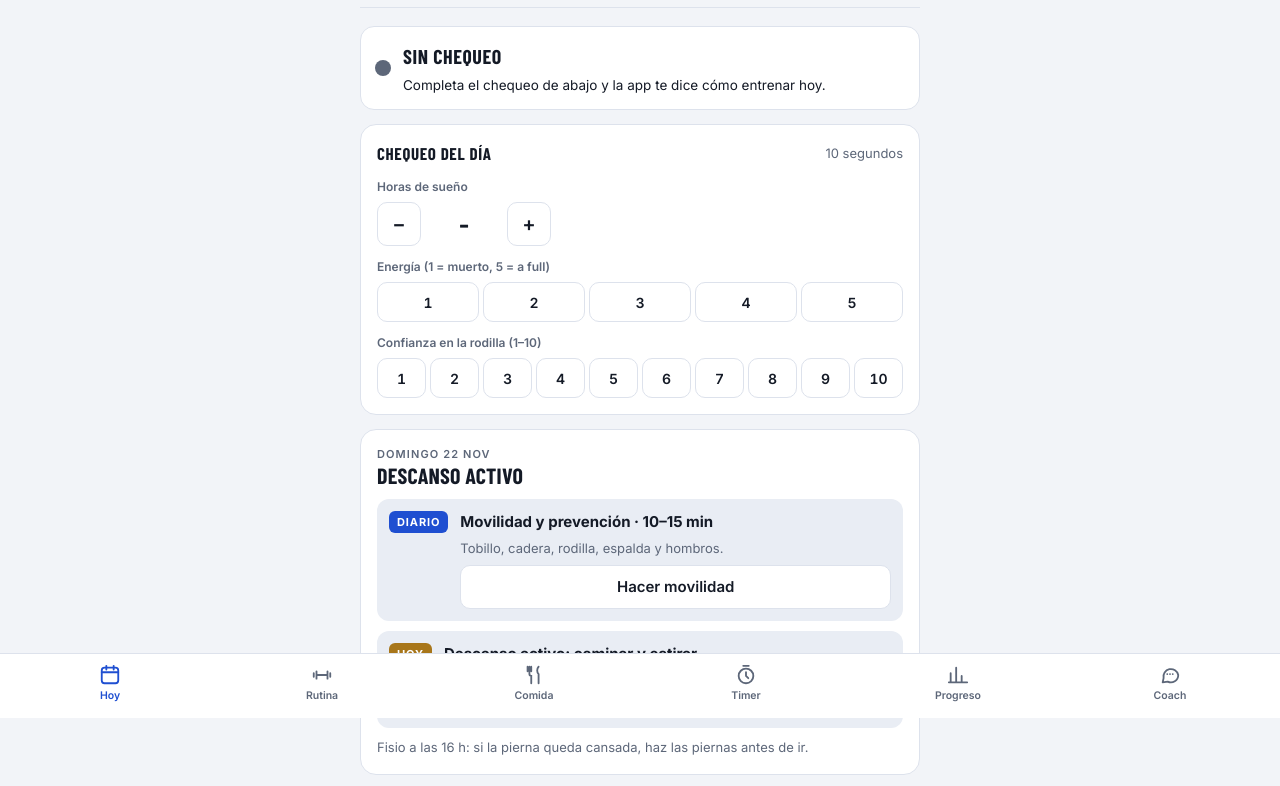
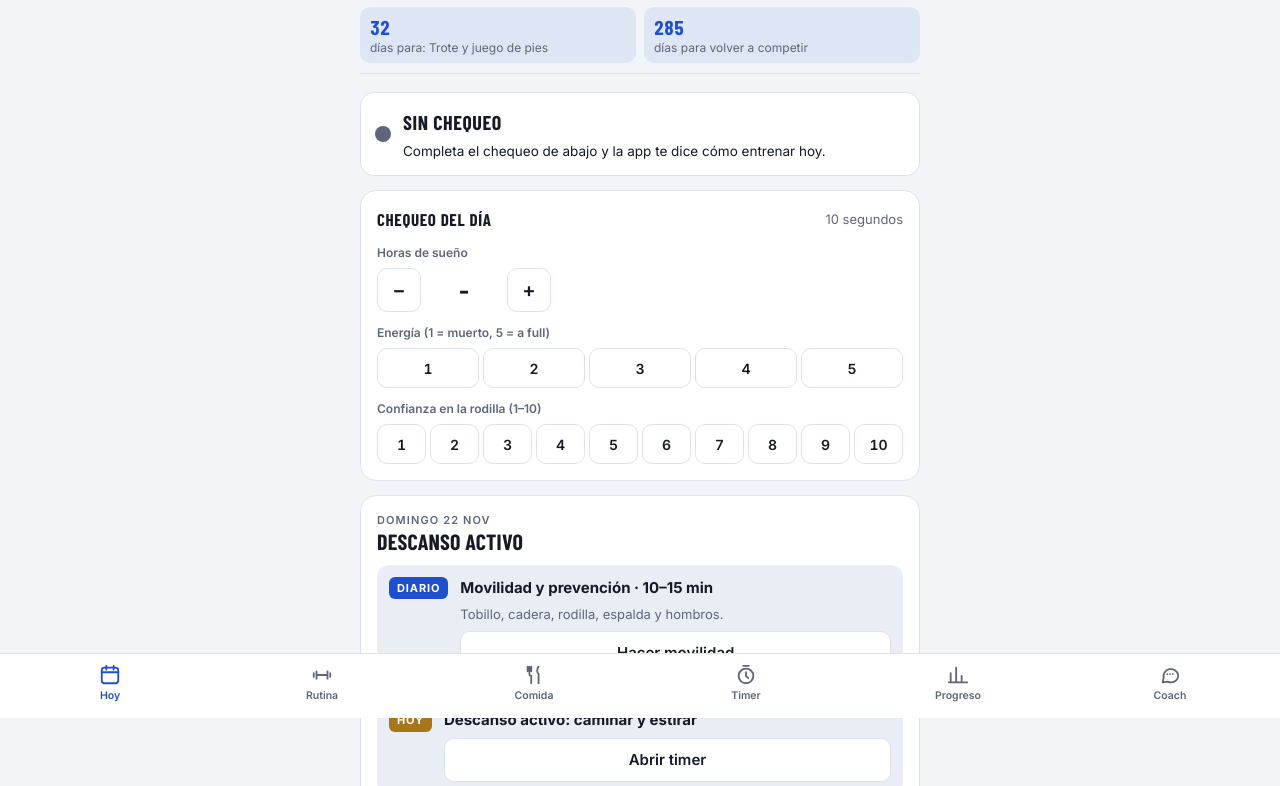
Before and after one commit to mirckoestudio-png/vuelta-al-ring, a plain HTML site: page index.html in a window 1280 px wide. Shown: the part 82-868 px from the top of the page. Drawn offline with nearby package versions, Linux system fonts and the light colour scheme; a web font is replaced by a local one.

Commit message:
Cuenta regresiva en el encabezado
Co-Authored-By: Claude Opus 5.5 <noreply@anthropic.com>

```diff
--- a/index.html
+++ b/index.html
@@ -16,6 +16,7 @@
 </head>
 <body>
 <title>Vuelta al Ring</title>
+
 <link rel="preconnect" href="https://fonts.googleapis.com">
 <link rel="stylesheet" href="https://fonts.googleapis.com/css2?family=Barlow+Condensed:wght@600;700;800&family=Inter:wght@400;500;600;700&display=swap">
 <style>
@@ -69,6 +70,9 @@ header{flex-wrap:wrap}
 .vh{position:absolute;width:1px;height:1px;opacity:0;overflow:hidden;pointer-events:none}
 .vh:focus-visible+*{outline:3px solid var(--accent)}
 .offbar{flex-basis:100%;font-size:12.5px;font-weight:600;padding:7px 10px;border-radius:9px;background:color-mix(in srgb,var(--warn) 15%,transparent);color:var(--warn)}
+.countdown{flex-basis:100%;display:flex;gap:8px}
+.countdown div{flex:1;padding:8px 10px;border-radius:10px;background:color-mix(in srgb,var(--accent) 9%,transparent);font-size:12px;color:var(--muted);line-height:1.25}
+.countdown b{display:block;font-family:var(--display);font-size:20px;color:var(--accent);font-variant-numeric:tabular-nums}
 .offbar.off{background:color-mix(in srgb,var(--bad) 12%,transparent);color:var(--bad)}
 .ready{border-radius:14px;padding:14px;display:grid;grid-template-columns:auto 1fr;gap:4px 12px;align-items:center;border:1px solid var(--line);background:var(--surface)}
 .ready .dot{width:16px;height:16px;border-radius:50%;background:var(--muted);grid-row:span 2}
@@ -240,6 +244,7 @@ nav.tabs button[aria-current="page"]{color:var(--accent)}
       <span class="phase" id="hdrPhase">–</span>
     </div>
     <div class="hdr-stats"><div><b id="hdrWeek">–</b>semana</div><div><b id="hdrDay">–</b>día</div></div>
+    <div id="countdown" class="countdown"></div>
     <div id="offBar" class="offbar" role="status" hidden></div>
   </header>
 
@@ -980,6 +985,9 @@ function renderHeader(){
   $("hdrWeek").textContent = weekOf(now);
   $("hdrDay").textContent = daysSince(now);
   $("hdrPhase").textContent = ph.name;
+  const left=d=>Math.ceil((d-now)/DAY), next=PHASES[pi+1], comp=PHASES[3].until;
+  $("countdown").innerHTML = pi>=4 ? "" :
+    (pi<3 ? `<div><b>${left(ph.until)}</b>días para: ${esc(next.name)}</div>` : "") + `<div><b>${left(comp)}</b>días para volver a competir</div>`;
   $("phaseText").textContent = ph.text;
   $("phaseNo").innerHTML = ph.no.length ? `<li style="list-style:none;margin-left:-18px" class="muted">Todavía no:</li>`+ph.no.map(x=>`<li>${esc(x)}</li>`).join("") : "";
   $("milestones").innerHTML = PHASES.map((p,i)=>`<div class="ms ${i===pi?"now":i<pi?"done":""}"><span class="dot"></span><div><strong>${esc(p.name)}</strong><span class="small muted">${esc(p.label)}</span></div></div>`).join("");
--- a/sw.js
+++ b/sw.js
@@ -1,5 +1,5 @@
 // Generated by build.mjs — edit build.mjs, not this file.
-const CACHE = "var-c0522d1e6d";
+const CACHE = "var-04e5f81db6";
 const SHELL = ["./", "index.html", "manifest.webmanifest", "icon-180.png", "icon-192.png", "icon-512.png"];
 
 self.addEventListener("install", e => {
```
